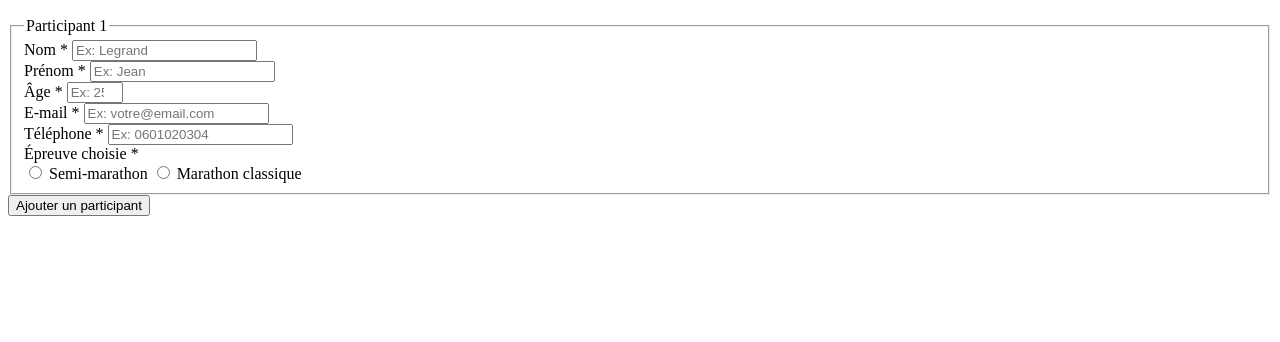
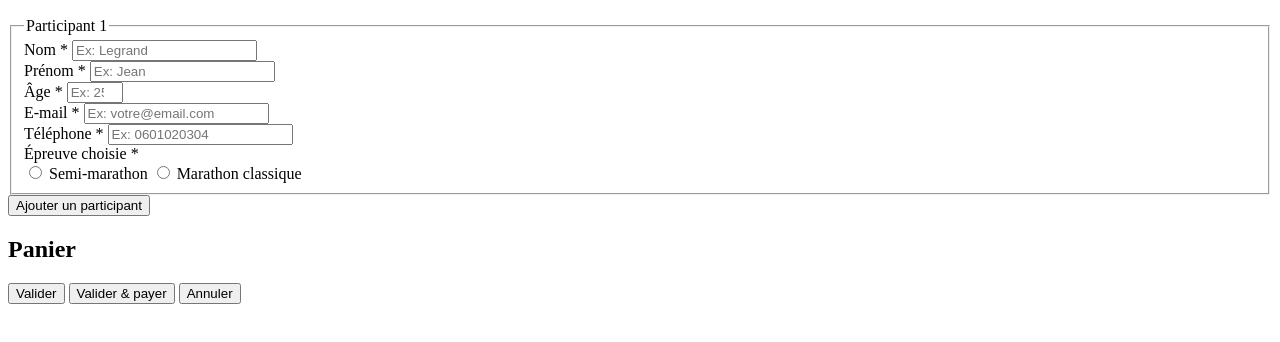
Before and after one commit to Aartex/Inscription-form, a plain HTML site: page index.html in a window 1280 px wide. Shown: the part 110-452 px from the top of the page. Drawn offline with Linux system fonts and the light colour scheme.

Commit message:
commit panier

```diff
--- a/index.html
+++ b/index.html
@@ -84,6 +84,17 @@
         </fieldset>
         <button type="submit" class="btn-submit">Ajouter un participant</button>
         </form>
+
+    <!-- PANIER -->
+
+    <div class="form-panier">
+        <section class="section-panier">
+            <h2>Panier</h2>
+        </section>
+        <button type="button" class="btn-panier">Valider</button>
+        <button type="button" class="btn-panier">Valider & payer</button>
+        <button type="button" class="btn-panier">Annuler</button>
+    </div>
     </main>
 
 </body>
```
